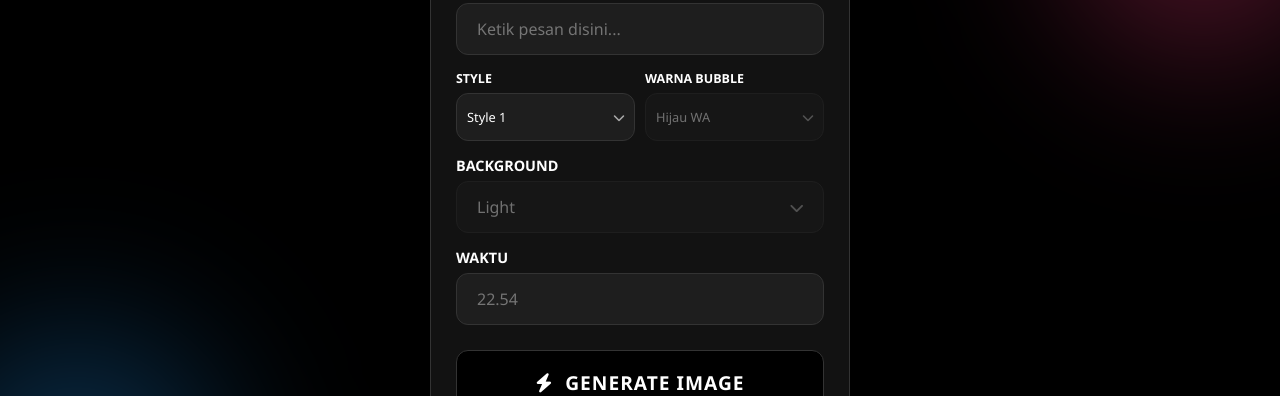
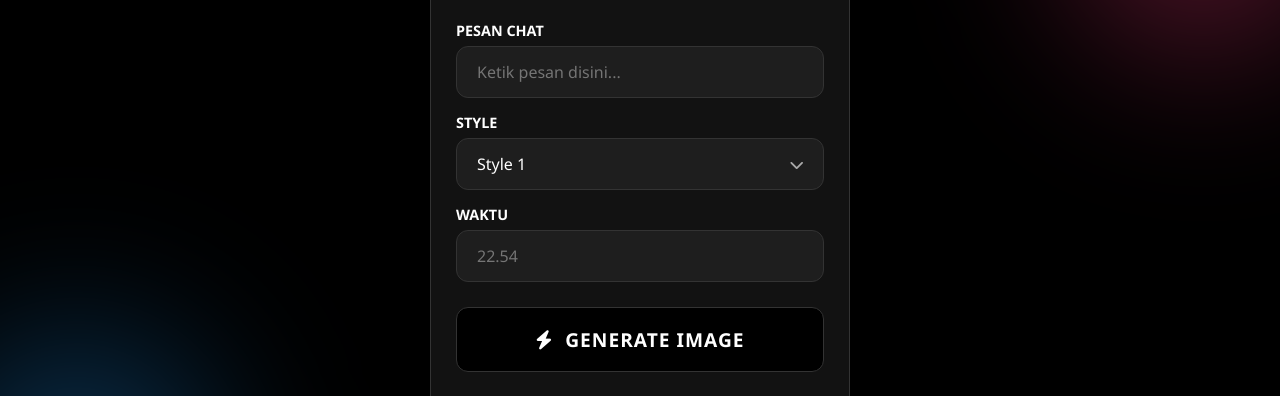
Before and after one commit to lutfizx0-design/web-iqc-v6lutzz, a website: page index.html in a window 1280 px wide. Shown: the part 206-602 px from the top of the page. Drawn offline with Linux system fonts and the light colour scheme.

Commit message:
Add files via upload

```diff
--- a/index.html
+++ b/index.html
@@ -649,8 +649,7 @@
                     <input type="text" id="text" class="message-input" placeholder="Ketik pesan disini...">
                 </div>
 
-                <!-- Baris 2: Select Style + Warna Bubble -->
-                <div class="row-group" style="display:flex !important; flex-direction:row !important; gap:10px;">
+                <!-- Baris 2: Select Style -->
                 <div class="input-group">
                     <div class="input-label">
                         STYLE
@@ -663,35 +662,14 @@
                     </div>
                 </div>
 
-                    <div class="input-group">
-                        <div class="input-label">
-                        WARNA BUBBLE
-                        </div>
-                        <div class="custom-select-wrapper" id="colorWrapper">
-                            <select class="custom-select" id="colorSelect" disabled>
-                                <option value="#dcf8c6">Hijau WA</option>
-                                <option value="#ffc5d5">Pink</option>
-                                <option value="#ffb3ba">Biru Muda</option>
-                                <option value="#bae1ff">Kuning</option>
-                                <option value="#baffc9">Hijau Mint</option>
-                                <option value="#ffffba">Ungu</option>
-                                <option value="#e8d0ff">Peach</option>
-                                <option value="#ffd4a8">Abu-abu</option>
-                                <option value="#d3d3d3">Putih</option>
-                                <option value="#f8f8f8">Biru Langit</option>
-                                <option value="#a8d8ea">Merah Muda</option>
-                            </select>
-                        </div>
-                    </div>
-                </div>
-
-                <!-- Baris 3: Select Background (full width) -->
-                <div class="input-group">
+                <!-- Baris 3: Select Background -->
+                <div class="input-group" id="bgGroup" style="display:none;">
                     <div class="input-label">
                         BACKGROUND
                     </div>
-                    <div class="custom-select-wrapper" id="bgWrapper">
-                        <select class="custom-select" id="bgSelect" disabled>
+                    <div class="custom-select-wrapper">
+                        <select class="custom-select" id="bgSelect">
+                            <option value="pink">Pink</option>
                             <option value="light">Light</option>
                             <option value="dark">Dark</option>
                         </select>
@@ -774,29 +752,18 @@
         const textInput = document.getElementById('text');
         const timeInput = document.getElementById('time');
         const styleSelect = document.getElementById('styleSelect');
-        const colorSelect = document.getElementById('colorSelect');
         const bgSelect = document.getElementById('bgSelect');
-        const colorWrapper = document.getElementById('colorWrapper');
-        const bgWrapper = document.getElementById('bgWrapper');
+        const bgGroup = document.getElementById('bgGroup');
         const errorMessage = document.getElementById('errorMessage');
         const errorText = document.getElementById('errorText');
         const notification = document.getElementById('notification');
 
-        // Hapus semua referensi styleInfo (tidak ada di HTML)
-
         let currentImageUrl = '';
 
-        // Toggle enable/disable berdasarkan style
-        function toggleStyleOptions() {
-            const isStyle2 = styleSelect.value === 'style2';
-            colorSelect.disabled = !isStyle2;
-            bgSelect.disabled = !isStyle2;
-            colorWrapper.classList.toggle('disabled', !isStyle2);
-            bgWrapper.classList.toggle('disabled', !isStyle2);
-        }
-
-        styleSelect.addEventListener('change', toggleStyleOptions);
-        toggleStyleOptions(); // set initial
+        // Tampilkan/sembunyikan background select
+        styleSelect.addEventListener('change', function() {
+            bgGroup.style.display = this.value === 'style2' ? 'block' : 'none';
+        });
 
         // Show notification
         function showNotification() {
@@ -848,8 +815,9 @@
 
                 } else {
                     // ===== STYLE 2: LOCAL =====
-                    const bubbleColor = colorSelect.value;
-                    const background = bgSelect.value;
+                    const bg = bgSelect.value;
+                    // pink = bubble pink, light/dark = bubble hijau WA
+                    const bubbleColor = bg === 'pink' ? '#ffc5d5' : '#dcf8c6';
                     const response = await fetch('/generate-style2', {
                         method: 'POST',
                         headers: { 'Content-Type': 'application/json' },
@@ -857,7 +825,7 @@
                             text,
                             time,
                             bubbleColor,
-                            background
+                            background: bg
                         })
                     });
                     if (!response.ok) {
```
Lines whose indentation alone changed are shown as unchanged.
